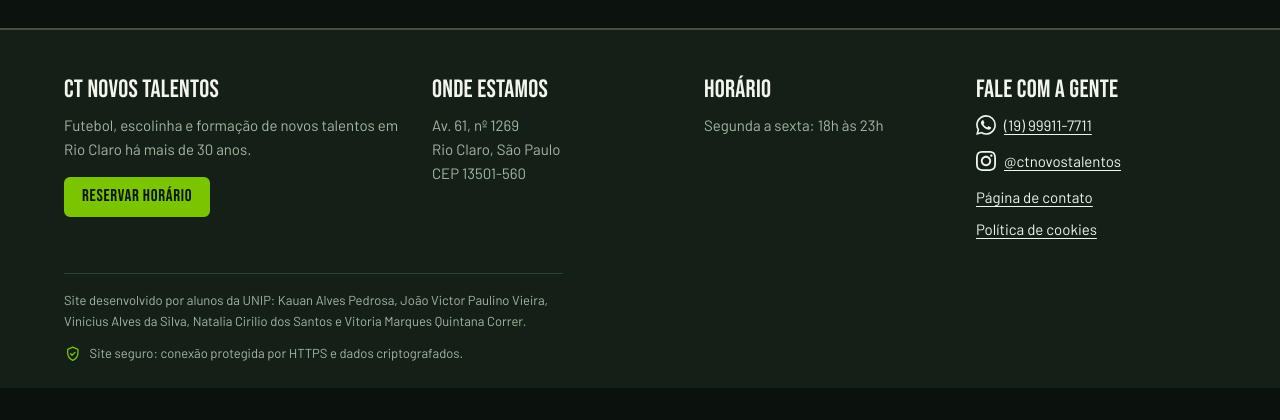
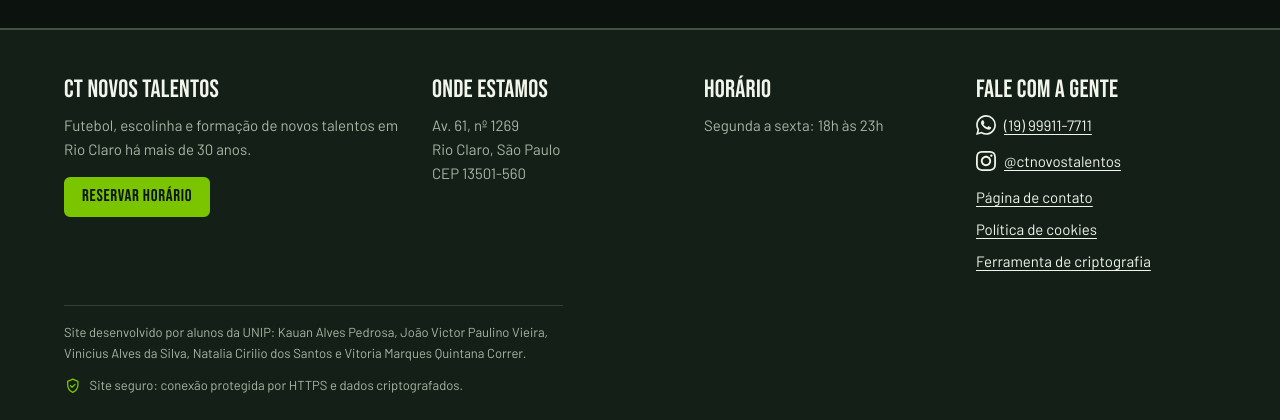
Before and after one commit to viniasz-dev/CT-Novos-Talentos, a Django app: page /contato/ in a window 1280 px wide. Shown: the part 1336-1756 px from the top of the page. Before the commit the page ends 1724 px from the top, so only its background shows below. Run offline with Django 5.2, Linux system fonts and the light colour scheme; parts of the project's set-up code (start-up, migrations or seed data) failed here and were passed over; some libraries are stand-ins or nearby versions.

Commit message:
Adiciona link da ferramenta de criptografia no rodapé
Co-Authored-By: Claude Sonnet 5.5 <noreply@anthropic.com>

```diff
--- a/templates/base.html
+++ b/templates/base.html
@@ -97,6 +97,7 @@
               </li>
               <li><a href="{% url 'contato' %}">Página de contato</a></li>
               <li><a href="{% url 'cookies' %}">Política de cookies</a></li>
+              <li><a href="{% url 'criptografia' %}">Ferramenta de criptografia</a></li>
             </ul>
           </div>
         </div>
```
Also changed, not shown: site_pages/tests/test_pages.py (+3 -2 lines).
